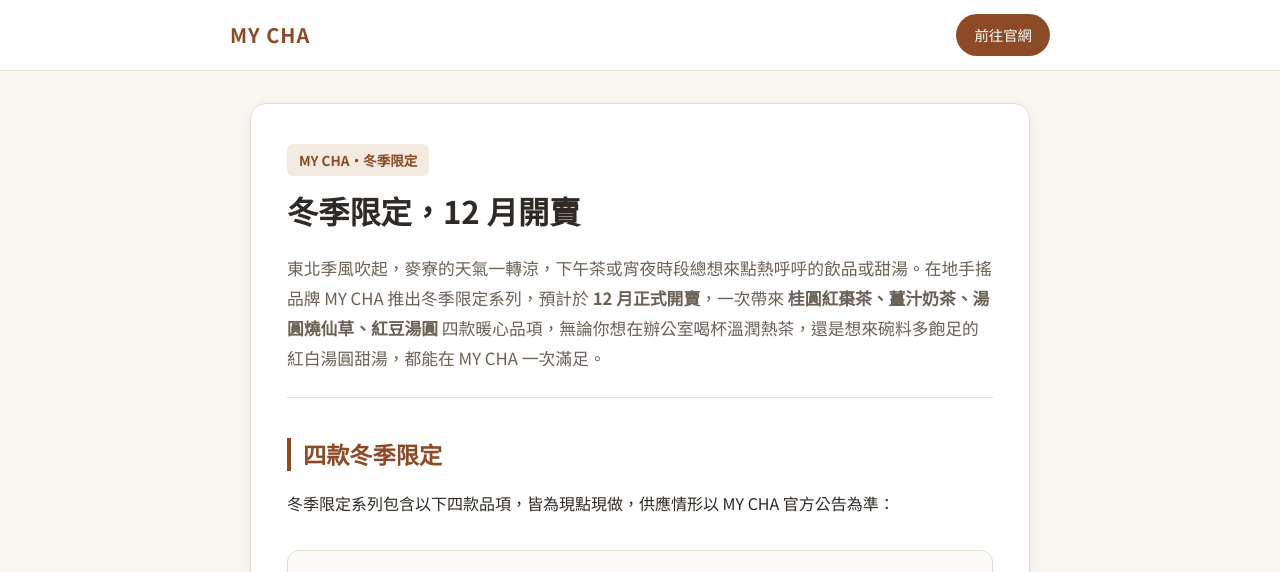
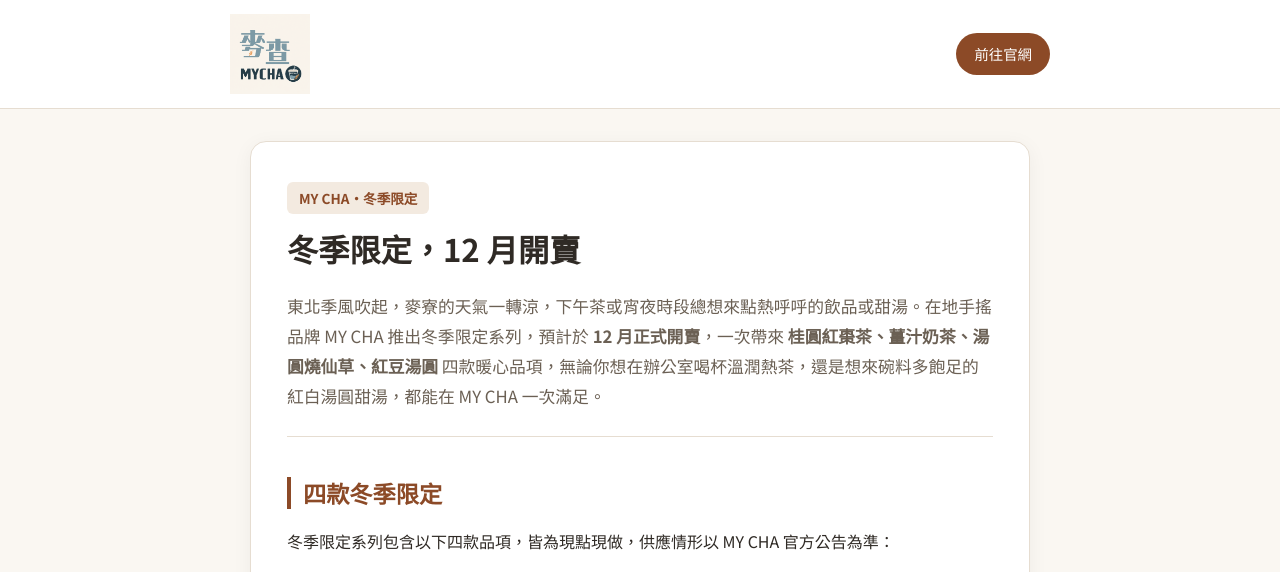
Before and after one commit to joy95091318/mycha-seowinter, a plain HTML site: page index.html in a window 1280 px wide. Shown: the top 572 px of the page. Drawn offline with Linux system fonts and the light colour scheme.

Commit message:
Replace header text with supplied MY CHA logo

```diff
--- a/index.html
+++ b/index.html
@@ -123,13 +123,17 @@
     }
 
     .brand-logo {
-      font-size: 1.25rem;
-      font-weight: 700;
-      color: var(--accent-warm);
+      display: inline-flex;
+      align-items: center;
       text-decoration: none;
-      letter-spacing: 1px;
-      white-space: nowrap;
       flex-shrink: 0;
+    }
+
+    .brand-logo img {
+      display: block;
+      width: 80px;
+      height: 80px;
+      object-fit: contain;
     }
 
     .nav-cta {
@@ -365,6 +369,7 @@
     @media (max-width: 600px) {
       main { margin: 20px auto 36px; padding: 0 12px; }
       .nav-container { padding: 12px 16px; }
+      .brand-logo img { width: 64px; height: 64px; }
       .nav-cta { padding: 8px 14px; }
       .article-tag { font-size: 0.875rem; }
       .cta-box { padding: 24px 16px; }
@@ -389,7 +394,9 @@
 
   <header>
     <div class="nav-container">
-      <a href="https://mycha-drink.pages.dev/" class="brand-logo">MY CHA</a>
+      <a href="https://mycha-drink.pages.dev/" class="brand-logo" aria-label="MY CHA 官網">
+        <img src="mycha-logo.png" alt="MY CHA 品牌 Logo" width="80" height="80">
+      </a>
       <a href="https://mycha-drink.pages.dev/" class="nav-cta">前往官網</a>
     </div>
   </header>
```
Also changed, not shown: mycha-logo.png (added).
